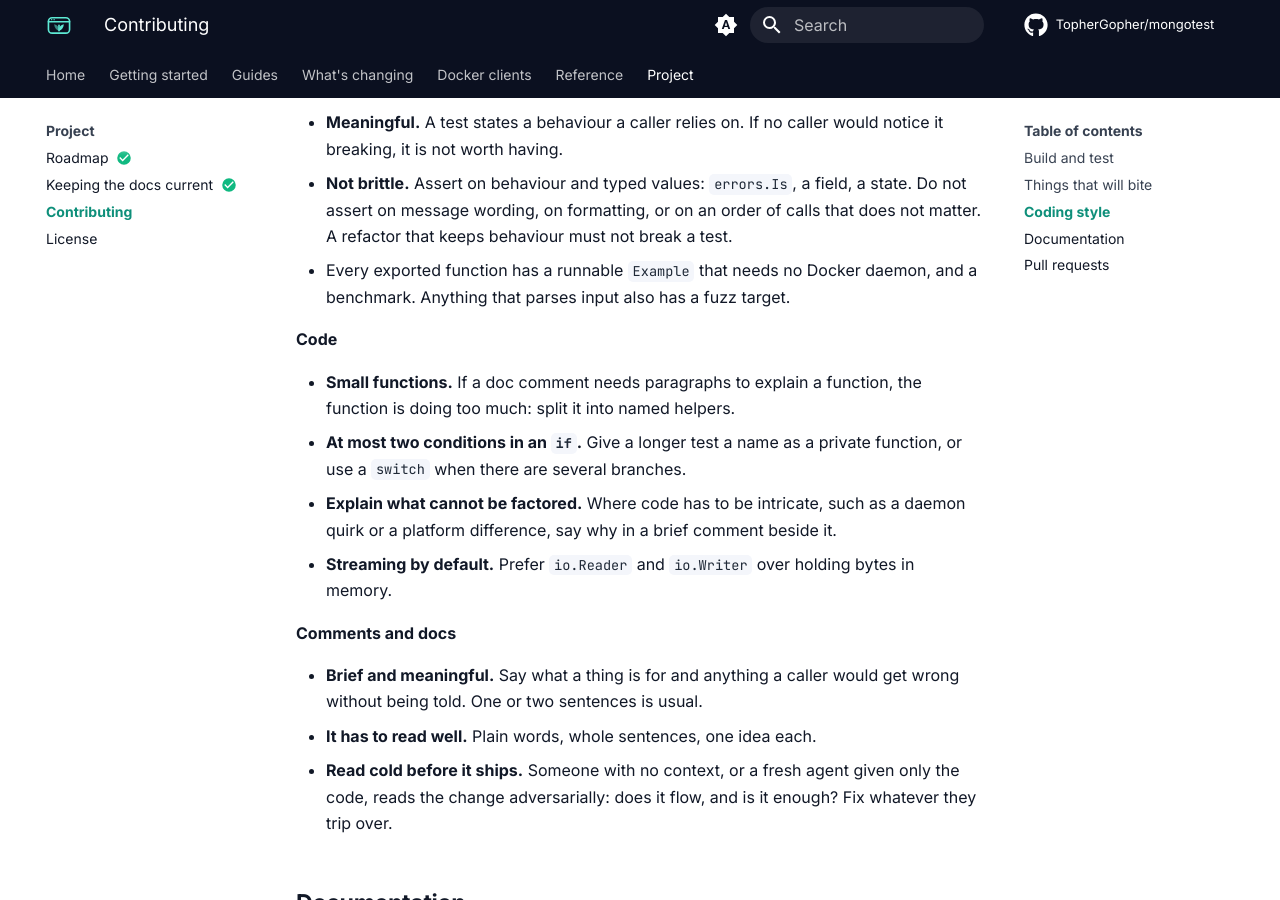
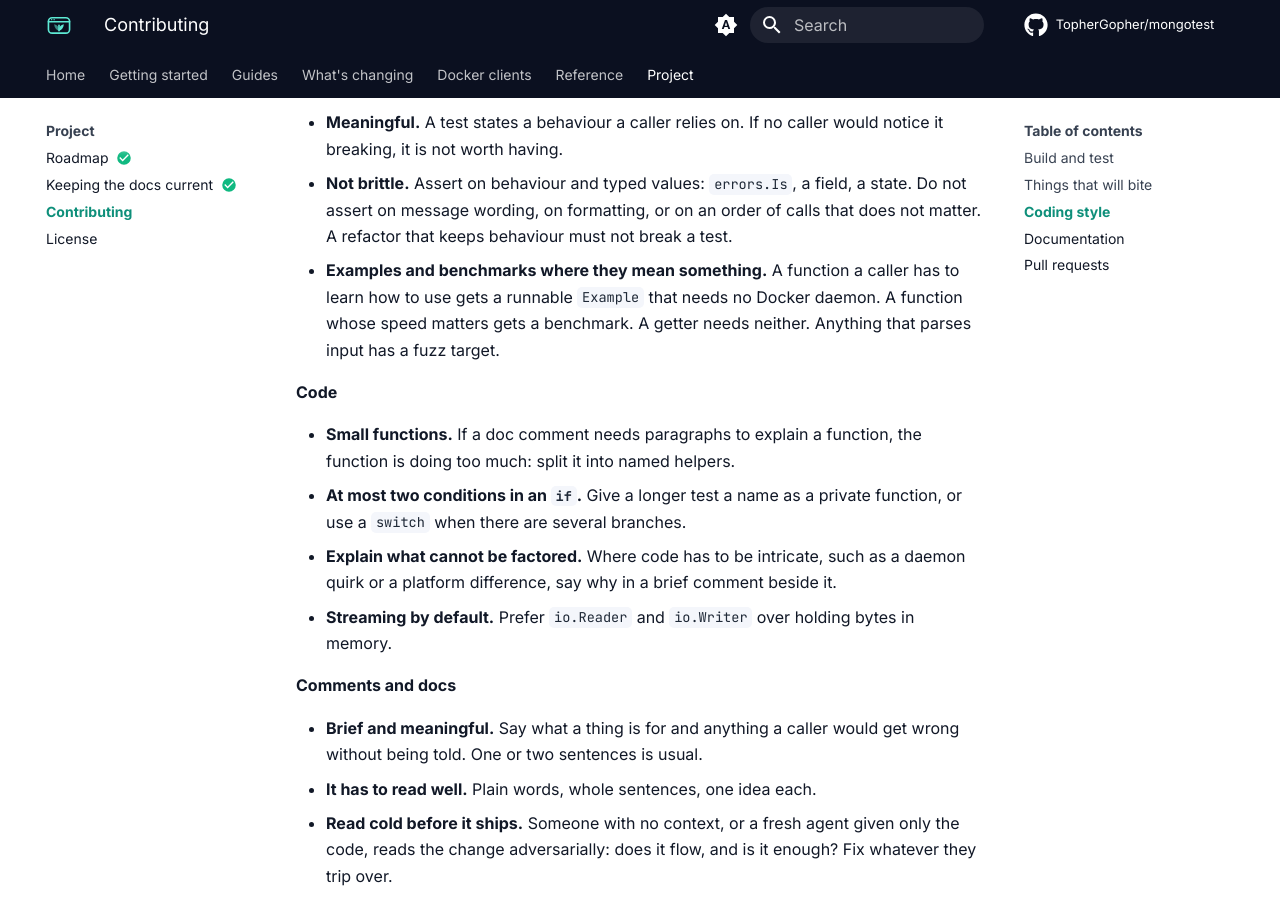
Before and after one commit to TopherGopher/mongotest, an MkDocs documentation site: the page built from docs/project/contributing.md, in a window 1280 px wide and 900 px high, scrolled down 1828 px. Built offline with MkDocs 1.6.1 and Material for MkDocs 9.7.7, drawn with Linux system fonts in a browser that asks for light colours; comment, search, counter and statistics services are not loaded.

Commit message:
Match the contributing page to the rule on examples and benchmarks
Co-Authored-By: Claude Mythos 5.2 <noreply@anthropic.com>
Claude-Session: https://claude.ai/code/session_011u8PiEcwFSCbhpVX22FJgP

```diff
--- a/docs/project/contributing.md
+++ b/docs/project/contributing.md
@@ -78,8 +78,10 @@ coding agents work to one copy.
   field, a state. Do not assert on message wording, on formatting, or on an
   order of calls that does not matter. A refactor that keeps behaviour must
   not break a test.
-- Every exported function has a runnable `Example` that needs no Docker
-  daemon, and a benchmark. Anything that parses input also has a fuzz target.
+- **Examples and benchmarks where they mean something.** A function a
+  caller has to learn how to use gets a runnable `Example` that needs no
+  Docker daemon. A function whose speed matters gets a benchmark. A getter
+  needs neither. Anything that parses input has a fuzz target.
 
 **Code**
 
```
